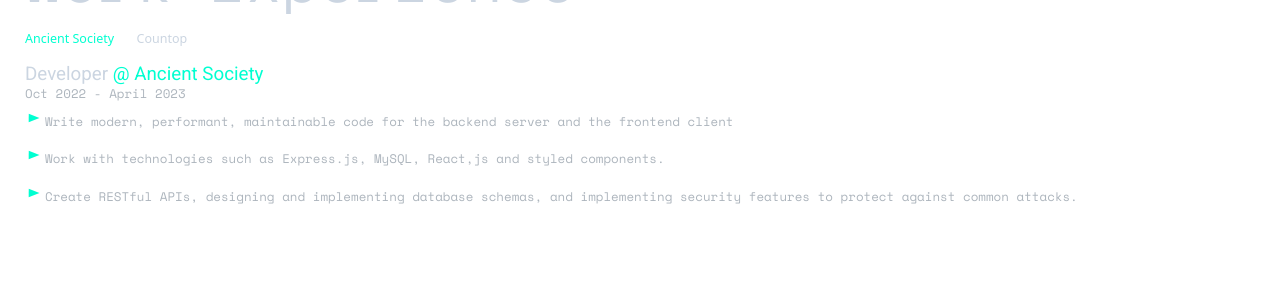
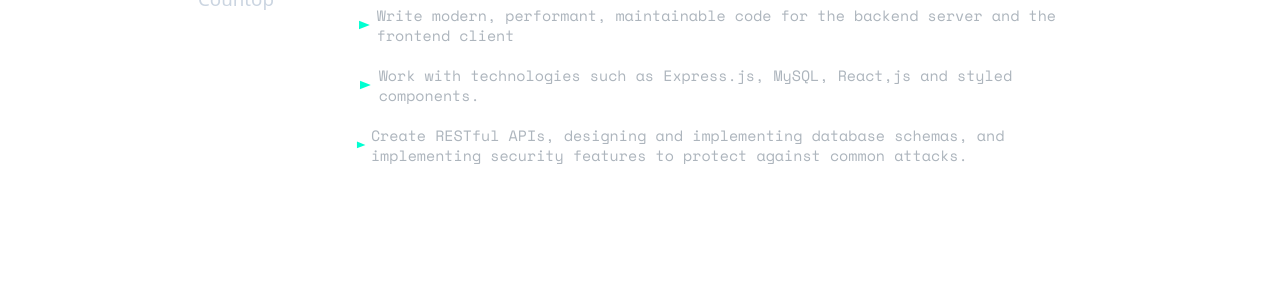
Before and after one commit to ewa1do/portfolio-next, a Next.js app: page /Experience in a window 1280 px wide. Shown: the top 300 px of the page. Built offline with nearby package versions, Linux system fonts and the light colour scheme.

Commit message:
adding responsive design to the work experience section

```diff
--- a/src/pages/Experience.js
+++ b/src/pages/Experience.js
@@ -25,7 +25,7 @@
         duration: 'Jan 2023 - Mar 2023',
         description: [
             'Freelance project to rebuild the business landing page.',
-            'Work with react.js and framer motion.',
+            'Work with React.js and Framer motion.',
         ],
         link: 'https://www.countop.com',
     },
@@ -64,25 +64,30 @@
     }
 
     return (
-        <section className="pl-10 pb-40 -mt-20">
-            <Title>Work Experience</Title>
-            <div>
-                <div className="flex pb-6" ref={buttonRef}>
+        <section className="pl-10 pb-40 -mt-20 md:-mt-60">
+            <div className="md:ml-[25%] mb-8">
+                <Title>Work Experience</Title>
+            </div>
+            <div className="md:flex md:justify-center">
+                <div
+                    className="flex md:flex-col md:items-start pb-6"
+                    ref={buttonRef}
+                >
                     {companies.map((comp, i) => (
                         <button
                             key={i}
                             className={`${
                                 i === 0 ? 'text-neon-blue' : 'text-slate-300'
-                            } pr-9 text-xl`}
+                            } pr-9 text-xl md:py-2 md:text-2xl lg:text-3xl`}
                             onClick={currentWorkHandler}
                         >
                             {comp}
                         </button>
                     ))}
                 </div>
-                <div>
+                <div className="md:w-3/5">
                     <h3
-                        className={`${roboto.className} text-slate-300 text-3xl`}
+                        className={`${roboto.className} text-slate-300 text-3xl lg:text-4xl`}
                     >
                         {role}{' '}
                         <span className="text-neon-blue">
@@ -97,15 +102,32 @@
                         </span>
                     </h3>
                     <p
-                        className={`${spaceMono.className} text-dark-gray text-xl`}
+                        className={`${spaceMono.className} text-dark-gray text-xl lg:text-2xl`}
                     >
                         {duration}
                     </p>
-                    <ul className={`${spaceMono.className}`}>
+                    <ul
+                        className={`${spaceMono.className} flex flex-col justify-center`}
+                    >
                         {description.map((desc, i) => (
-                            <li key={`desc-${i + i}`} className="flex py-4 ">
-                                <Marker />
-                                <p className="text-dark-gray px-2 text-xl">
+                            <li
+                                key={`desc-${i + i}`}
+                                className="flex items-center py-4 "
+                            >
+                                <svg
+                                    width="20"
+                                    height="10"
+                                    viewBox="0 0 15 10"
+                                    fill="none"
+                                    xmlns="http://www.w3.org/2000/svg"
+                                    className=""
+                                >
+                                    <path
+                                        d="M14.4731 5.05639L3.67164 9.25303L3.75456 0.690513L14.4731 5.05639Z"
+                                        fill="#00FFD1"
+                                    />
+                                </svg>
+                                <p className="text-dark-gray ml-2 text-xl md:text-2xl">
                                     {desc}
                                 </p>
                             </li>
```
